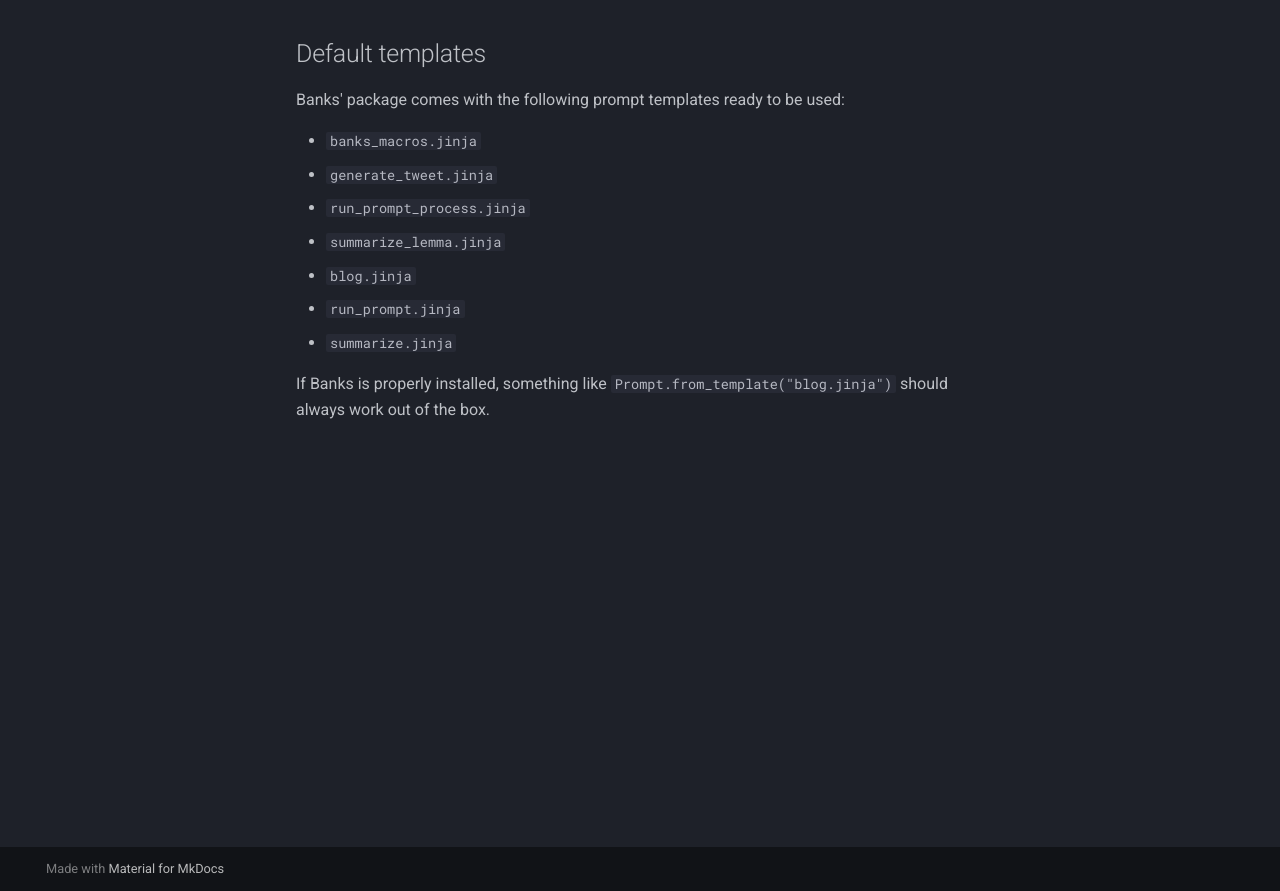
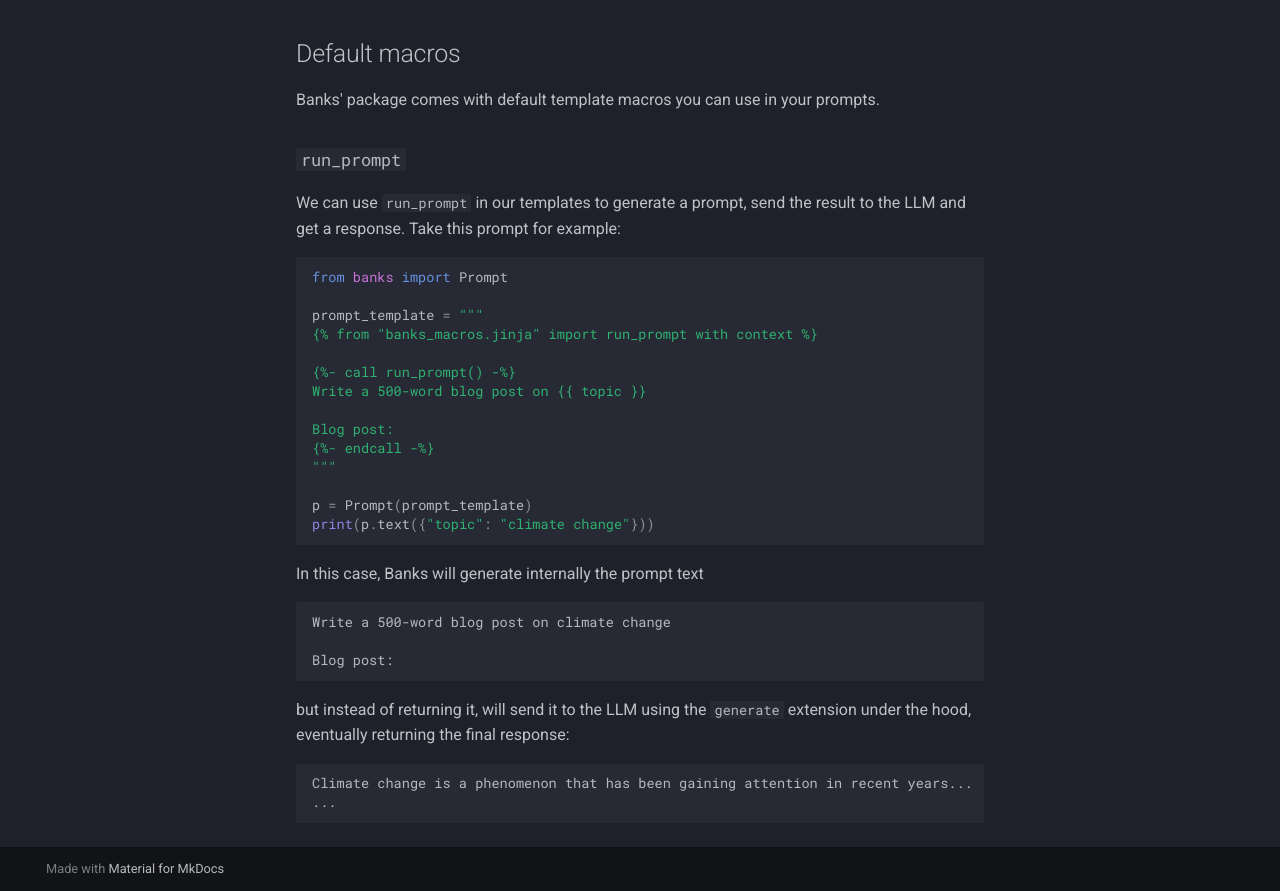
Before and after one commit to masci/banks, an MkDocs documentation site: the page built from docs/python.md, in a window 1280 px wide and 1291 px high, cut to the strip 400-1291 px from the top of the window. Built offline with MkDocs 1.6.1 and Material for MkDocs 9.7.7, drawn with Linux system fonts in a browser that asks for light colours; some of the changed text lies outside the part shown.

Commit message:
fix macro docs

````diff
--- a/docs/python.md
+++ b/docs/python.md
@@ -5,16 +5,46 @@
 
 ::: banks.prompt.AsyncPrompt
 
-## Default templates
+## Default macros
 
-Banks' package comes with the following prompt templates ready to be used:
+Banks' package comes with default template macros you can use in your prompts.
 
-- `banks_macros.jinja`
-- `generate_tweet.jinja`
-- `run_prompt_process.jinja`
-- `summarize_lemma.jinja`
-- `blog.jinja`
-- `run_prompt.jinja`
-- `summarize.jinja`
 
-If Banks is properly installed, something like `Prompt.from_template("blog.jinja")` should always work out of the box.
+### `run_prompt`
+
+
+We can use `run_prompt` in our templates to generate a prompt, send the result to the LLM and get a response.
+Take this prompt for example:
+
+```py
+from banks import Prompt
+
+prompt_template = """
+{% from "banks_macros.jinja" import run_prompt with context %}
+
+{%- call run_prompt() -%}
+Write a 500-word blog post on {{ topic }}
+
+Blog post:
+{%- endcall -%}
+"""
+
+p = Prompt(prompt_template)
+print(p.text({"topic": "climate change"}))
+```
+
+In this case, Banks will generate internally the prompt text
+
+```
+Write a 500-word blog post on climate change
+
+Blog post:
+```
+
+but instead of returning it, will send it to the LLM using the `generate` extension under the hood, eventually
+returning the final response:
+
+```
+Climate change is a phenomenon that has been gaining attention in recent years...
+...
+```
````
Also changed, not shown: 1 other file.
